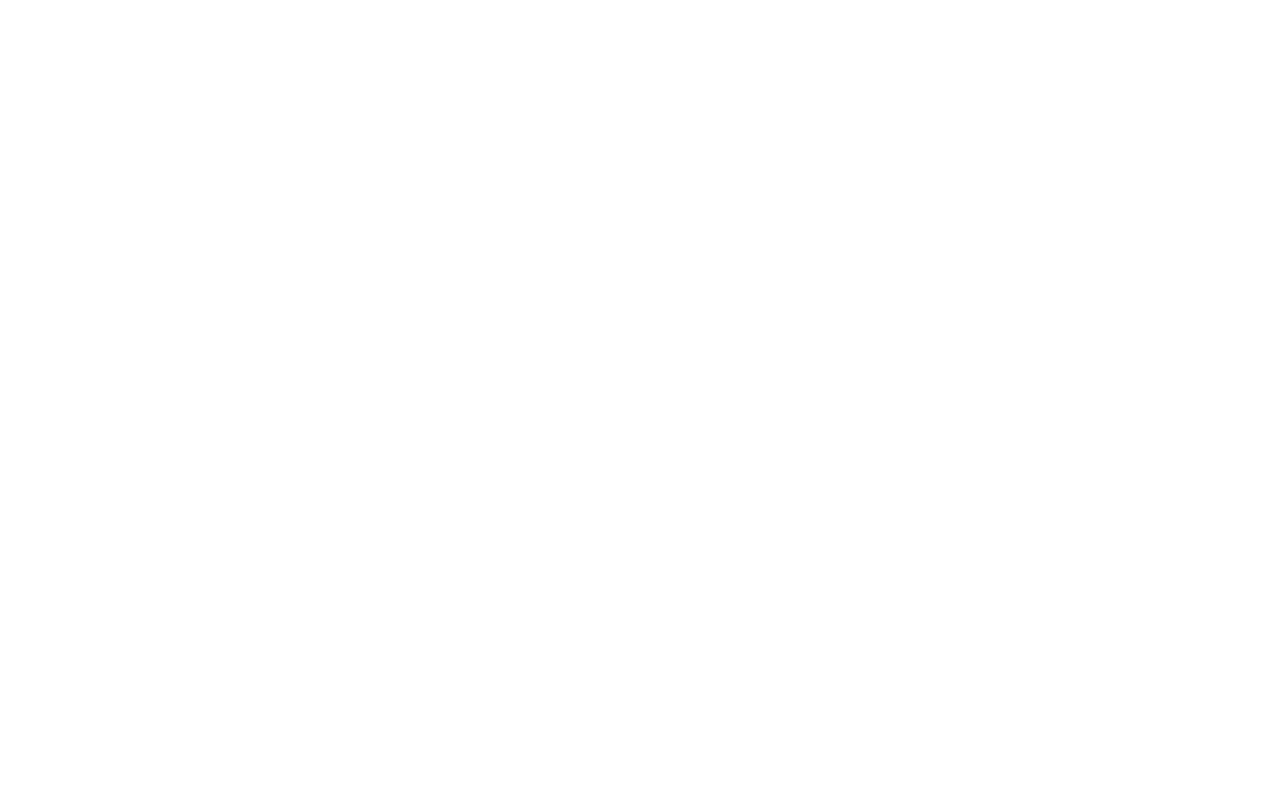
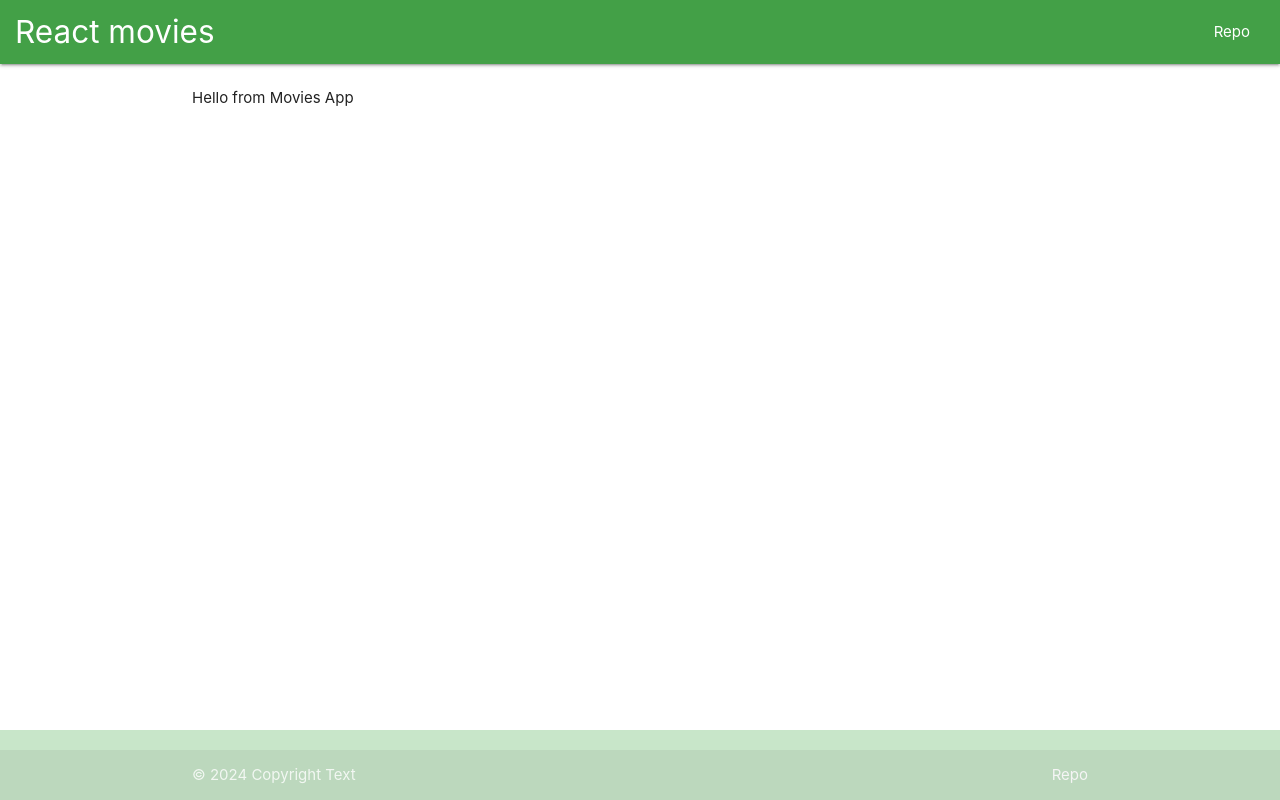
Before and after one commit to MichaelZolotov77/block-5, a React (Create React App) app: page / in a window 1280 px wide. Built offline with nearby package versions, Linux system fonts and the light colour scheme.

Commit message:
Подготовка, добавление header, main, footer

```diff
--- a/src/App.js
+++ b/src/App.js
@@ -1,5 +1,15 @@
+import { Header } from './layout/Header';
+import { Footer } from './layout/Footer';
+import { Main } from './layout/Main';
+
 function App() {
-  return <div className="App"></div>
+  return (
+    <>
+      <Header />
+      <Main />
+      <Footer />
+    </>
+  );
 }
 
-export default App
+export default App;
--- a/src/index.css
+++ b/src/index.css
@@ -7,7 +7,11 @@
   -moz-osx-font-smoothing: grayscale;
 }
 
-code {
-  font-family: source-code-pro, Menlo, Monaco, Consolas, 'Courier New',
-    monospace;
+nav {
+  padding: 0 1rem;
 }
+
+.content {
+  min-height: calc(100vh - 70px - 64px);
+  padding: 1.5rem 0;
+}
--- /dev/null
+++ b/src/layout/Footer.jsx
@@ -0,0 +1,16 @@
+function Footer() {
+  return (
+    <footer className="page-footer green lighten-4">
+      <div className="footer-copyright">
+        <div className="container">
+          © {new Date().getFullYear()} Copyright Text
+          <a className="grey-text text-lighten-4 right" href="#!">
+            Repo
+          </a>
+        </div>
+      </div>
+    </footer>
+  );
+}
+
+export { Footer };
--- /dev/null
+++ b/src/layout/Header.jsx
@@ -0,0 +1,18 @@
+function Header() {
+  return (
+    <nav className=" green darken-1">
+      <div className="nav-wrapper">
+        <a href="#" className="brand-logo">
+          React movies
+        </a>
+        <ul id="nav-mobile" className="right hide-on-med-and-down">
+          <li>
+            <a href="!#">Repo</a>
+          </li>
+        </ul>
+      </div>
+    </nav>
+  );
+}
+
+export { Header };
--- /dev/null
+++ b/src/layout/Main.jsx
@@ -0,0 +1,5 @@
+function Main() {
+  return <main className="container content">Hello from Movies App</main>;
+}
+
+export { Main };
```
Also changed, not shown: 1 other file (tests, documents, lock files or other folders).
